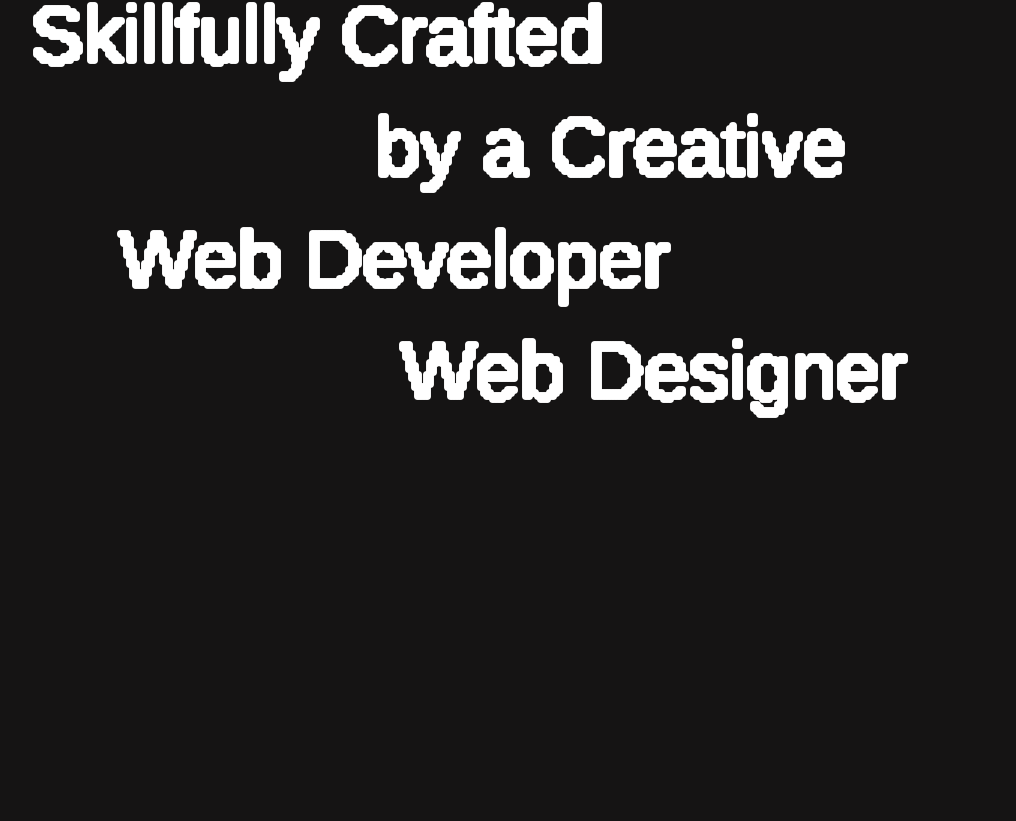
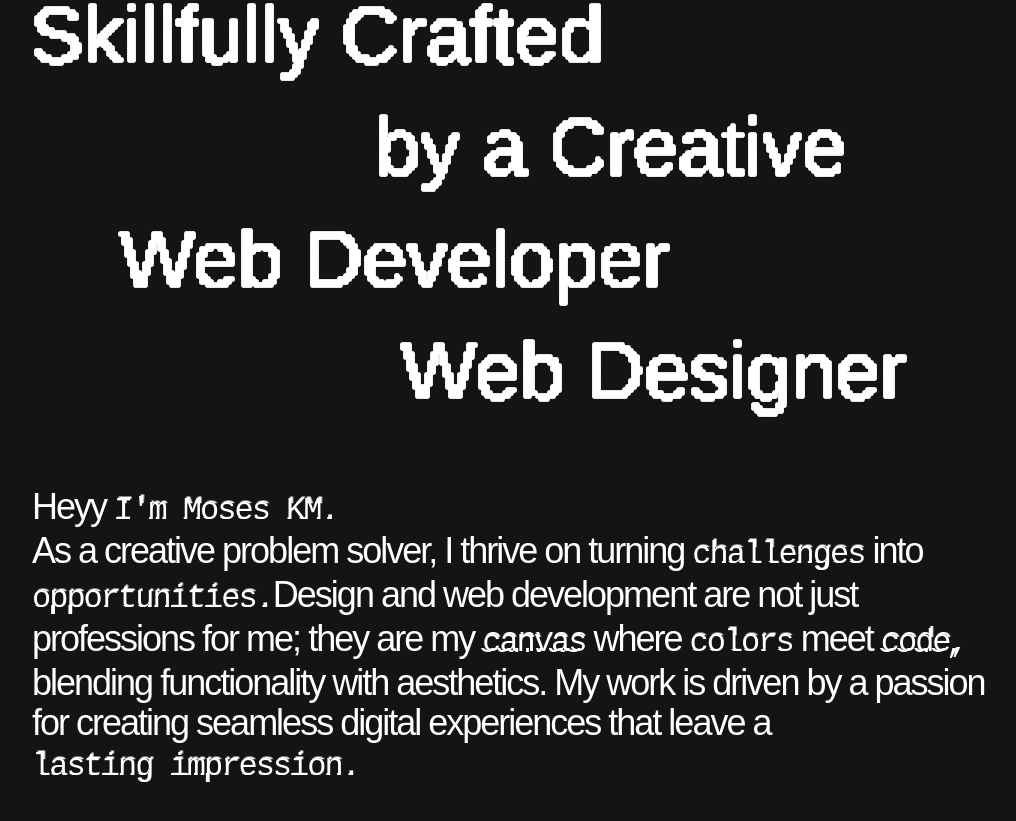
Before and after one commit to moses-ka/PortfolioMK, a Next.js app: page / in a window 1280 px wide. Shown: the part 353-1174 px from the top of the page, without its empty margins (8-1024 px from the left). Before the commit the page ends 832 px from the top, so only its background shows below. Built offline with nearby package versions, Linux system fonts and the light colour scheme.

Commit message:
added About me section

```diff
--- /dev/null
+++ b/src/app/components/AboutMe.tsx
@@ -0,0 +1,21 @@
+"use client";
+import React from 'react';
+
+
+export default function AboutMe() {
+    return (
+        <div className="flex-row justify-center text-white w-screen h-screen overflow-hidden">
+            <div className="flex flex-row justify-center md:justify-start items-center w-full">
+                <p className="w-full md:w-5/6 text-base md:text-4xl p-4 md:p-10 glitch-container">
+                     Heyy <span className="glitch-text effect-1" data-text="I'm Moses KM.">I'm Moses KM.</span>
+                    <br /> As a creative problem solver, I thrive on turning <span className="glitch-text effect-1" data-text="challenges ">challenges</span> into
+                    <span className="glitch-text effect-1" data-text="opportunities. ">opportunities.</span>
+                    Design and web development are not just professions for me; they are my <span className="glitch-text effect-2" data-text="canvas.">canvas</span> where <span className="glitch-text effect-1" data-text="colors">colors</span> meet <span className="glitch-text effect-2" data-text="code,">
+                        code,</span> blending functionality with aesthetics.
+                    My work is driven by a passion for creating seamless digital experiences that leave a
+                    <span className="glitch-text effect-1" data-text="lasting impression.">lasting impression.</span>
+                </p>
+            </div>
+        </div>
+    );
+}
--- a/src/app/components/particlesEffect.tsx
+++ b/src/app/components/particlesEffect.tsx
@@ -60,16 +60,24 @@ class Particle {
 }
 
 function ParticlesEffect() {
-    const [screenWidth, setScreenWidth] = useState(window.innerWidth);
-    const [screenHeight, setScreenHeight] = useState(window.innerHeight);
+    const [screenWidth, setScreenWidth] = useState<number | null>(null);
+    const [screenHeight, setScreenHeight] = useState<number | null>(null);
     const canvasRef = useRef<HTMLCanvasElement | null>(null);
     const particlesArrayRef = useRef<Particle[]>([]);
     const mouseRef = useRef({ x: 0, y: 0, radius: 10 });
     const timeoutRef = useRef<number | null>(null);
 
     useEffect(() => {
+        // Check if window is available
+        if (typeof window !== 'undefined') {
+            setScreenWidth(window.innerWidth);
+            setScreenHeight(window.innerHeight);
+        }
+    }, []);
+
+    useEffect(() => {
         const canvas = canvasRef.current;
-        if (canvas && canvas.getContext) {
+        if (canvas && screenWidth && screenHeight) {
             const ctx = canvas.getContext('2d', { willReadFrequently: true })!;
             canvas.width = screenWidth;
             canvas.height = screenHeight;
@@ -78,13 +86,13 @@ function ParticlesEffect() {
                 ctx.clearRect(0, 0, canvas.width, canvas.height);
 
                 const calculatedFontSize = Math.max(Math.min(screenWidth / 10, 80), 16);
-                const particleSize = screenWidth > 768 ? 4 : 2;
+                const particleSize = screenWidth > 768 ? 3 : 2;
                 const lineSpacing = screenWidth > 768 ? 0.14 : 0.08;
 
                 ctx.fillStyle = 'white';
                 ctx.font = `${calculatedFontSize}px sans-serif`;
 
-                const positions = [ // the postion of the text
+                const positions = [ // the position of the text
                     { text: 'Elevating Digital', x: screenWidth * 0.12, y: screenHeight * 0.2 },
                     { text: 'Experiences', x: screenWidth * 0.40, y: screenHeight * (0.2 + lineSpacing) },
                     { text: 'Skillfully Crafted', x: screenWidth * 0.03, y: screenHeight * (0.2 + 2 * lineSpacing) },
@@ -101,7 +109,7 @@ function ParticlesEffect() {
 
                 const init = (): void => {
                     particlesArrayRef.current = [];
-                    const densityAdjustment = screenWidth < 768 ? 1 : 3;
+                    const densityAdjustment = screenWidth > 768 ? 3 : 1;
 
                     for (let y = 0, y2 = textCords.height; y < y2; y += densityAdjustment) {
                         for (let x = 0, x2 = textCords.width; x < x2; x += densityAdjustment) {
@@ -137,8 +145,10 @@ function ParticlesEffect() {
             const handleResize = () => {
                 clearTimeout(resizeTimeout);
                 resizeTimeout = setTimeout(() => {
-                    setScreenWidth(window.innerWidth);
-                    setScreenHeight(window.innerHeight);
+                    if (typeof window !== 'undefined') {
+                        setScreenWidth(window.innerWidth);
+                        setScreenHeight(window.innerHeight);
+                    }
                 }, 200);
             };
 
@@ -151,7 +161,7 @@ function ParticlesEffect() {
     }, [screenWidth, screenHeight]);
 
     const handleInteraction = (e: React.MouseEvent<HTMLCanvasElement>) => {
-        if (screenWidth < 768) {
+        if (screenWidth && screenWidth < 768) {
             mouseRef.current = { x: e.clientX, y: e.clientY, radius: 40 };
             particlesArrayRef.current.forEach(p => p.triggered = true);
 
@@ -168,14 +178,14 @@ function ParticlesEffect() {
     };
 
     const handleMouseMovement = (e: React.MouseEvent<HTMLCanvasElement>) => {
-        if (screenWidth >= 768) {
+        if (screenWidth && screenWidth >= 768) {
             mouseRef.current = { x: e.clientX, y: e.clientY, radius: 60};
             particlesArrayRef.current.forEach(p => p.triggered = true);
         }
     };
 
     return (
-        <canvas className=' absolute top-0 right-0 mt-8 overflow-hidden'
+        <canvas className=' canvas absolute top-0 left-0 mt-8 overflow-hidden '
             onMouseDown={handleInteraction} // Trigger effect on mousedown for small screens
             onMouseMove={handleMouseMovement} // Normal hover effect for large screens
             ref={canvasRef}
--- a/src/app/globals.css
+++ b/src/app/globals.css
@@ -1,10 +1,117 @@
 @tailwind base;
 @tailwind components;
 @tailwind utilities;
+@import url('https://fonts.googleapis.com/css2?family=Jost:ital,wght@0,100..900;1,100..900&display=swap');
 
 :root {
   --foreground-rgb: 0, 0, 0;
   --background-start-rgb: 214, 219, 220;
   --background-end-rgb: 255, 255, 255;
   background-color: rgb(21, 20, 20);
+  scrollbar-width: thin;
+ scroll-behavior: smooth;
+ scrollbar-color: #ffffff #282828;
+
 }
+body{
+  font-family: 'Jost', sans-serif;
+}
+.canvas{
+  font-family: 'Jost', sans-serif;
+}
+
+.glitch-container {
+  position: relative;
+  display: inline-block;
+  color: #fff;
+  font-size: 2rem;
+  font-family: 'Jost', sans-serif;
+  letter-spacing: -2px;
+  overflow: hidden;
+}
+
+/* Common glitch styles */
+.glitch-text {
+  position: relative;
+  display: inline-block;
+  color: #fff;
+  font-size: 2rem;
+  font-family: 'Fira Mono', monospace;
+  letter-spacing: -2px;
+}
+
+/* Unique glitch effects */
+.glitch-text.effect-1:before,
+.glitch-text.effect-1:after {
+  content: attr(data-text);
+  position: absolute;
+  top: 0;
+  left: 0;
+  width: 100%;
+  height: 100%;
+  overflow: hidden;
+  z-index: 1;
+}
+
+.glitch-text.effect-1:before {
+  animation: glitchTop1 1s linear infinite;
+  clip-path: inset(0 0 67% 0);
+}
+
+.glitch-text.effect-1:after {
+  animation: glitchBottom1 1.5s linear infinite;
+  clip-path: inset(67% 0 0 0);
+}
+
+.glitch-text.effect-2:before,
+.glitch-text.effect-2:after {
+  content: attr(data-text);
+  position: absolute;
+  top: 0;
+  left: 0;
+  width: 100%;
+  height: 100%;
+  overflow: hidden;
+  z-index: 1;
+}
+
+.glitch-text.effect-2:before {
+  animation: glitchTop2 1.2s linear infinite;
+  clip-path: inset(0 0 60% 0);
+}
+
+.glitch-text.effect-2:after {
+  animation: glitchBottom2 1.4s linear infinite;
+  clip-path: inset(60% 0 0 0);
+}
+
+/* Add more unique glitch effects here */
+
+/* Keyframes for glitch animations */
+@keyframes glitchTop1 {
+  0%, 100% { transform: translate(0, 0); }
+  2%, 64% { transform: translate(2px, -2px); }
+  4%, 60% { transform: translate(-2px, 2px); }
+  62% { transform: translate(13px, -1px) skew(-13deg); }
+}
+
+@keyframes glitchBottom1 {
+  0%, 100% { transform: translate(0, 0); }
+  2%, 64% { transform: translate(-2px, 0); }
+  4%, 60% { transform: translate(-2px, 0); }
+  62% { transform: translate(-22px, 5px) skew(31deg); }
+}
+
+@keyframes glitchTop2 {
+  0%, 100% { transform: translate(0, 0); }
+  3%, 66% { transform: translate(2px, -3px); }
+  6%, 63% { transform: translate(-4px, 4px); }
+  65% { transform: translate(10px, -2px) skew(-10deg); }
+}
+
+@keyframes glitchBottom2 {
+  0%, 100% { transform: translate(0, 0); }
+  3%, 66% { transform: translate(-4px, 1px); }
+  6%, 63% { transform: translate(-4px, 1px); }
+  65% { transform: translate(-18px, 6px) skew(18deg); }
+}
--- a/src/app/page.tsx
+++ b/src/app/page.tsx
@@ -1,14 +1,17 @@
 import Image from "next/image";
 import ParticlesEffect from "./components/particlesEffect";
+import AboutMe from "./components/AboutMe";
 export default function Home() {
   return (
     <>
 
-    <div>
+    <section id="Hero" className=" h-full">
+      <ParticlesEffect  />
+    </section>
+    <section id="AboutMe" className=" absolute  top-3/4 md:top-full right-0 overflow-hidden  w-full">
+      <AboutMe />
 
-    <ParticlesEffect  />
-    </div>
-
+    </section>
     </>
   );
 }
--- a/tailwind.config.ts
+++ b/tailwind.config.ts
@@ -8,6 +8,9 @@ const config: Config = {
   ],
   theme: {
     extend: {
+      fontFamily: {
+        sans: ['Jost', 'sans-serif'],
+      },
       backgroundImage: {
         "gradient-radial": "radial-gradient(var(--tw-gradient-stops))",
         "gradient-conic":
```
